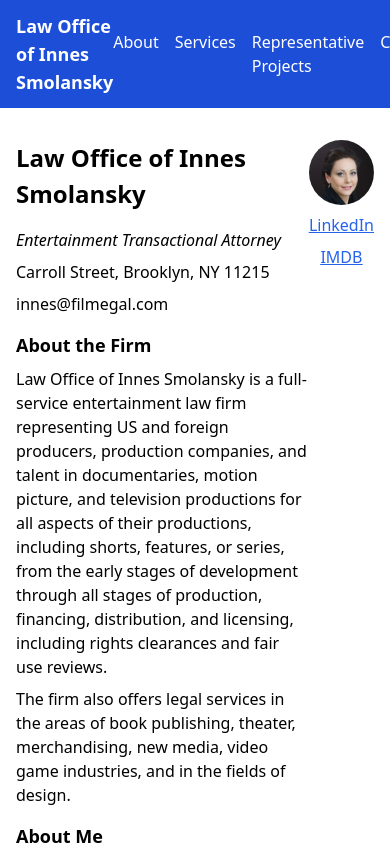
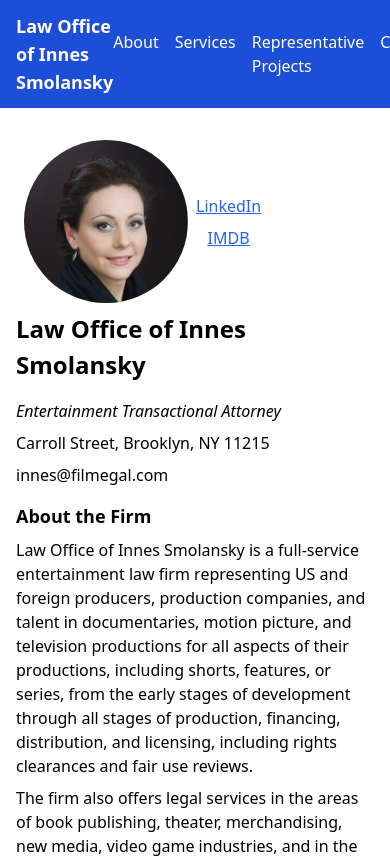
Before and after one commit to adelesmolansky/filmlegal, a React (Create React App) app: page / in a window 390 px wide. Shown: the top 858 px of the page. Built offline with nearby package versions, Linux system fonts and the light colour scheme; the HTML template or start-up script is replaced by a standard one.

Commit message:
fix mobile for home page

```diff
--- a/src/pages/About.tsx
+++ b/src/pages/About.tsx
@@ -3,7 +3,7 @@ import React from 'react';
 const About: React.FC = () => (
   <div className="container mx-auto px-4 py-8 relative">
     {/* Page Header / Title */}
-    <div className="flex justify-between items-start">
+    <div className="flex md:flex-row flex-col-reverse justify-between items-start">
       <div>
         <section id="title">
           <h1>Law Office of Innes Smolansky</h1>
@@ -33,12 +33,13 @@ const About: React.FC = () => (
       </div>
 
       {/* Headshot and Contact Info */}
-      <div className="text-center">
+      <div className="text-center flex items-center md:flex-col flex-row">
         <img
           src="/headshot.png"
           alt="Innes Smolansky"
-          className="w-[30rem] h-auto rounded-full mb-2 mx-auto"
+          className="md:w-[30rem] w-2/3 h-auto rounded-full mb-2 mx-auto"
         />
+        <div>
           <p className="text-blue-600 underline">
             <a
               href="https://www.linkedin.com/in/innes-smolansky-93b875/"
@@ -57,6 +58,7 @@ const About: React.FC = () => (
               IMDB
             </a>
           </p>
+        </div>
       </div>
     </div>
 
--- a/src/pages/Contact.tsx
+++ b/src/pages/Contact.tsx
@@ -21,8 +21,6 @@ const Contact: React.FC = () => {
   const handleSubmit = async (e: FormEvent) => {
     e.preventDefault();
     setIsSubmitting(true);
-
-    console.log('Submitting form:', formData);
 
     try {
       // Replace these with your EmailJS values
```
Lines whose indentation alone changed are shown as unchanged.
